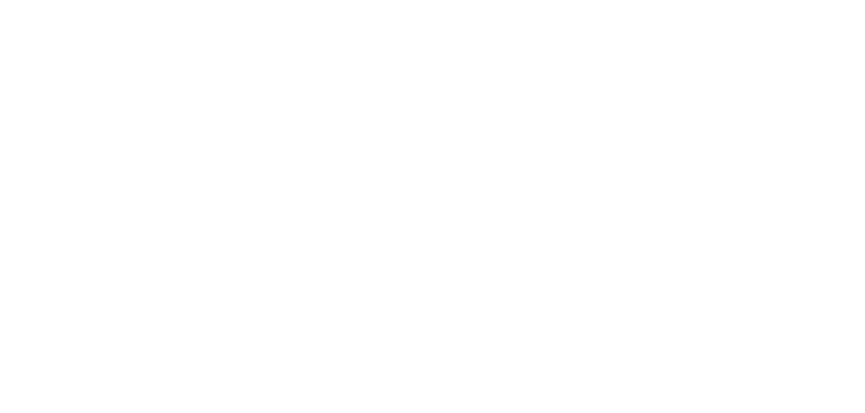
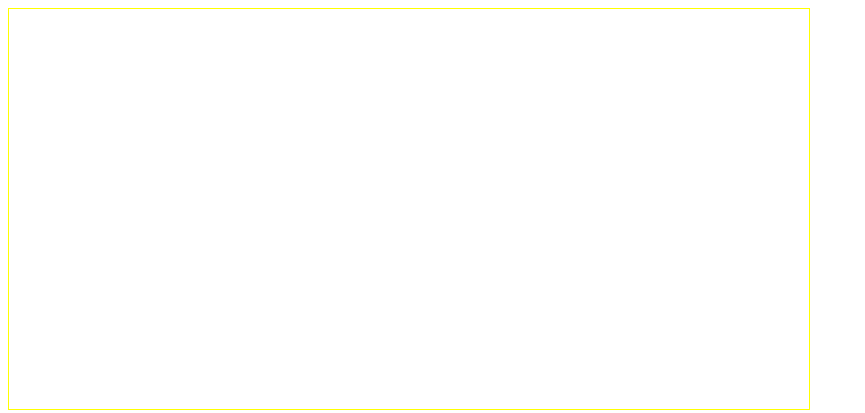
Before and after one commit to agataaaa/snakee, a plain HTML site: page index.html in a window 1280 px wide. Shown: the whole page, without its empty margins (0-865 px from the left). Drawn offline with Linux system fonts and the light colour scheme.

Commit message:
Dodano ramke plotna, utworzono plik skrypt.js w katalogu /js

```diff
--- a/index.html
+++ b/index.html
@@ -6,6 +6,6 @@
     <title>Gra w węża</title>
 </head>
 <body>
-<canvas id="plotno" width="800" height="400">Masz Internet Expolera. Spadaj!</canvas>
+<canvas style="border: 1px solid yellow;" id="plotno" width="800" height="400">Masz Internet Expolera. Spadaj!</canvas>
 </body>
 </html>
```
Also changed, not shown: js/skrypt.js (added).
